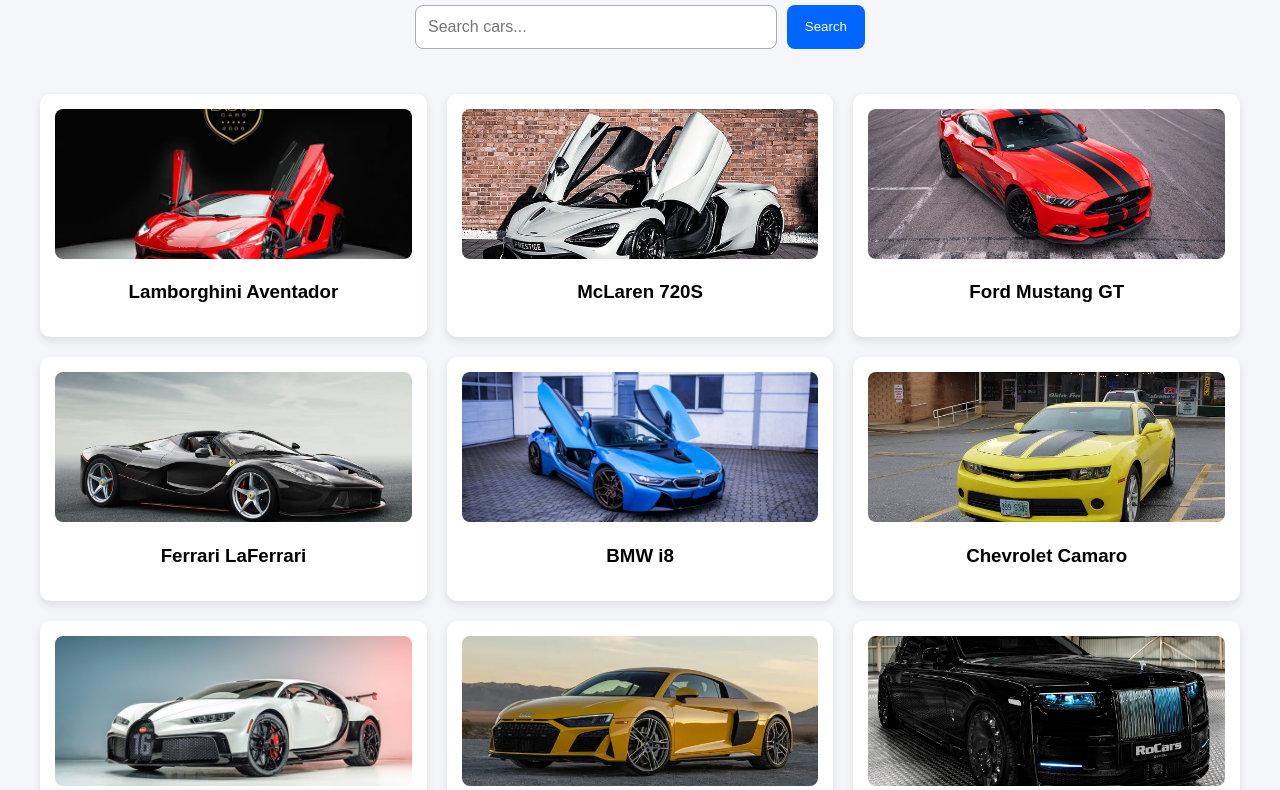
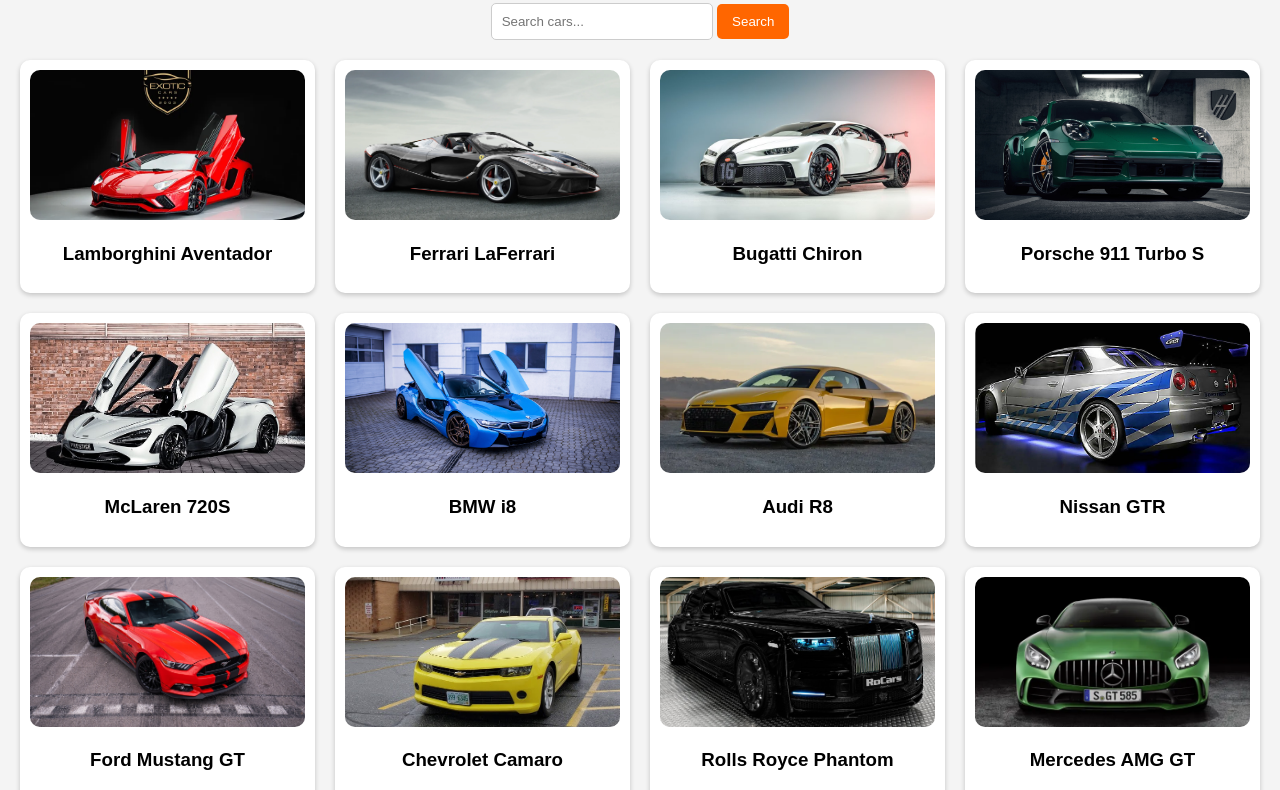
Before and after one commit to Jahnabdas/Experiment-10, a plain HTML site: page index.html in a window 1280 px wide. Shown: the part 97-887 px from the top of the page. Drawn offline with Linux system fonts and the light colour scheme; files whose address does not match are found by name.

Commit message:
Update style.css

```diff
--- a/style.css
+++ b/style.css
@@ -1,57 +1,53 @@
 body {
     font-family: Arial, sans-serif;
-    background: #f5f6fa;
     margin: 0;
     padding: 20px;
+    background-color: #f4f4f4;
     text-align: center;
 }
 
-.title {
-    font-size: 34px;
+h1 {
+    color: #333;
+}
+
+.search-container {
     margin-bottom: 20px;
 }
 
-.search-box {
-    width: 100%;
-    max-width: 450px;
-    margin: 0 auto 25px;
-    display: flex;
-    gap: 10px;
+#searchInput {
+    padding: 10px;
+    width: 200px;
+    border: 1px solid #ccc;
+    border-radius: 5px;
 }
 
-.search-box input {
-    flex: 1;
-    padding: 12px;
-    border-radius: 8px;
-    border: 1px solid #aaa;
-    font-size: 16px;
+#searchBtn {
+    padding: 10px 15px;
+    border: none;
+    background-color: #ff6600;
+    color: white;
+    cursor: pointer;
+    border-radius: 5px;
 }
 
-.search-box button {
-    padding: 12px 18px;
-    background: #0066ff;
-    border: none;
-    border-radius: 8px;
-    color: white;
-    cursor: pointer;
+#searchBtn:hover {
+    background-color: #e65c00;
 }
 
 .car-container {
-display: grid;
-    grid-auto-flow: column;
-    grid-auto-rows: 1fr;
-    grid-template-rows: repeat(4, auto);
+    display: grid;
+    grid-template-columns: repeat(4, 1fr);
     gap: 20px;
-    padding: 20px;
+    margin-top: 20px;
 }
 
 .car-card {
-    background: white;
+    background-color: white;
     border-radius: 10px;
-    padding: 15px;
-    box-shadow: 0 4px 10px rgba(0,0,0,0.1);
+    padding: 10px;
     cursor: pointer;
-    transition: 0.3s ease;
+    box-shadow: 0 2px 5px rgba(0,0,0,0.2);
+    transition: transform 0.2s;
 }
 
 .car-card:hover {
@@ -62,36 +58,40 @@ display: grid;
     width: 100%;
     height: 150px;
     object-fit: cover;
-    border-radius: 8px;
+    border-radius: 10px;
 }
 
 .modal {
     display: none;
     position: fixed;
-    inset: 0;
-    background: rgba(0,0,0,0.7);
+    z-index: 1000;
+    left: 0; top: 0;
+    width: 100%; height: 100%;
+    background-color: rgba(0,0,0,0.7);
     justify-content: center;
     align-items: center;
 }
 
 .modal-content {
-    width: 90%;
-    max-width: 500px;
-    background: white;
+    background-color: white;
     padding: 20px;
-    border-radius: 12px;
+    border-radius: 10px;
+    width: 400px;
     text-align: center;
+    position: relative;
 }
 
-.modal-img {
+.modal-content img {
     width: 100%;
-    height: 260px;
+    height: 200px;
     object-fit: cover;
-    border-radius: 8px;
+    border-radius: 10px;
 }
 
 .close {
-    float: right;
+    position: absolute;
+    top: 10px; right: 15px;
     font-size: 28px;
     cursor: pointer;
+    color: #333;
 }
```
